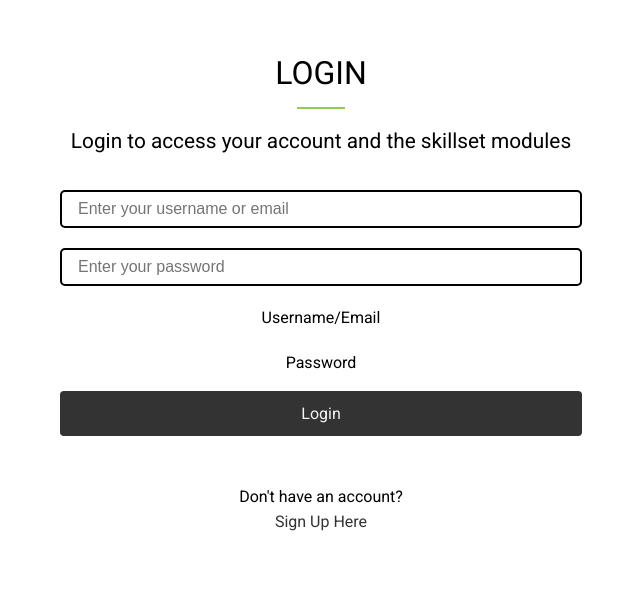
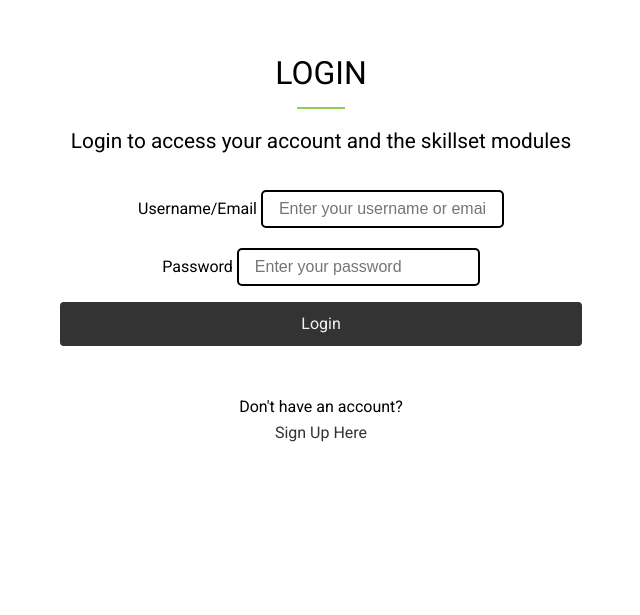
Before and after one commit to Rheece123/UniTracks, a PHP site: page /public/login.php in a window 1280 px wide. Shown: the part 91-706 px from the top of the page, without its empty margins (319-959 px from the left). Run offline with PHP 8.4, Linux system fonts and the light colour scheme.

Commit message:
Changed login page HTML structure

```diff
--- a/public/css/main.css
+++ b/public/css/main.css
@@ -380,6 +380,8 @@ button[type='submit'] {
   grid-template-areas: 'username'
  'password';
   grid-gap: 1.2rem; }
+  .login-fields label {
+    text-align: left; }
   .login-fields .username {
     grid-area: username; }
   .login-fields .pwd {
--- a/public/login.php
+++ b/public/login.php
@@ -94,11 +94,14 @@
       ?>
 				<form action="includes/login.inc.php" method="post">
 					<div class="login-fields">
-						<label for="mailuid">Username/Email</label>
-						<input type="text" class="text-input username" name="mailuid" id="mailuid" placeholder="Enter your username or email"/>
-
-						<label for="mailuid">Password</label>
-						<input type="password" class="text-input pwd" name="pwd" id="pwd" placeholder="Enter your password"/>
+						<div class="username">
+							<label for="mailuid">Username/Email</label>
+							<input type="text" class="text-input" name="mailuid" id="mailuid" placeholder="Enter your username or email"/>
+						</div>
+						<div class="pwd">
+							<label for="mailuid">Password</label>
+						<input type="password" class="text-input" name="pwd" id="pwd" placeholder="Enter your password"/>
+					</div>
 					</div>
 					<button type="submit" name="login-submit" class="btn-dark my-1">Login</button>
 				</form>
--- a/scss/pages/_login.scss
+++ b/scss/pages/_login.scss
@@ -1,5 +1,9 @@
 // Login Page
 .login-fields {
+	label {
+		text-align: left;
+	}
+
 	display: grid;
 	grid-template-areas:
 		'username'
```
